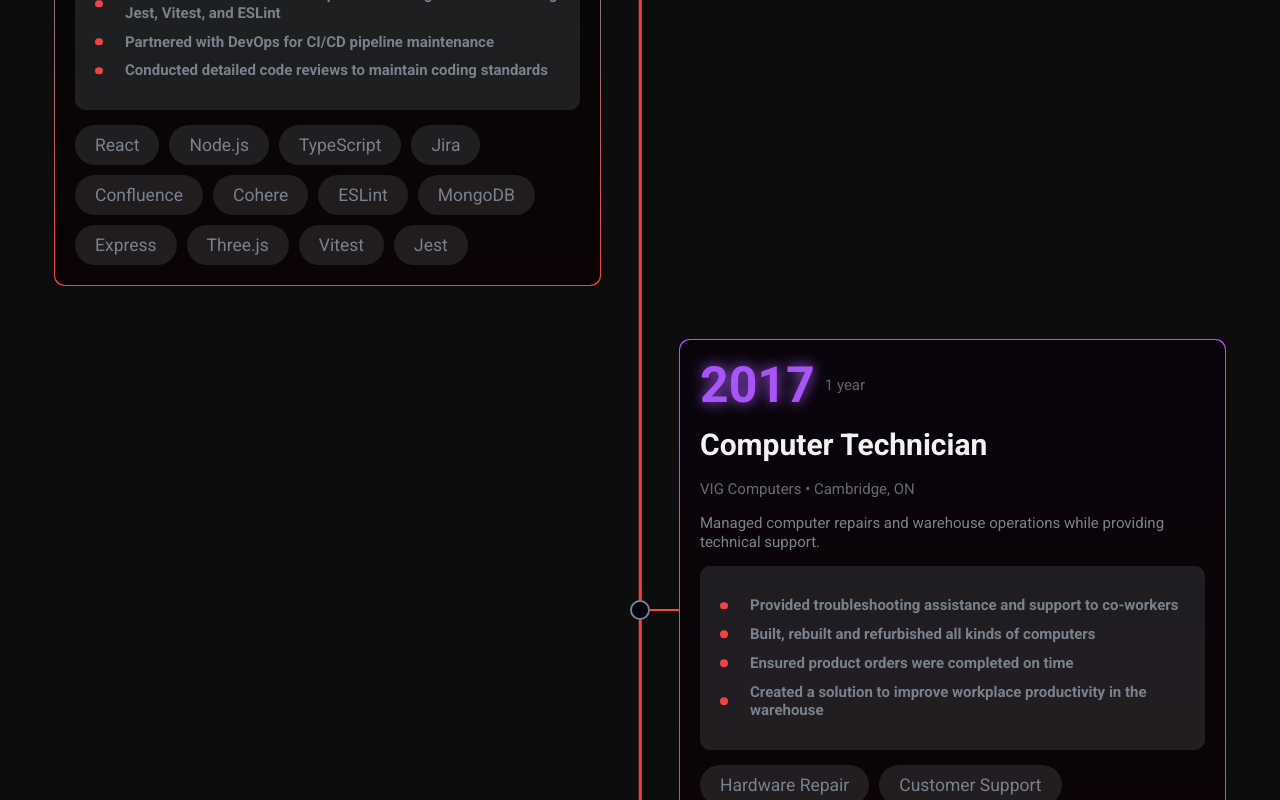
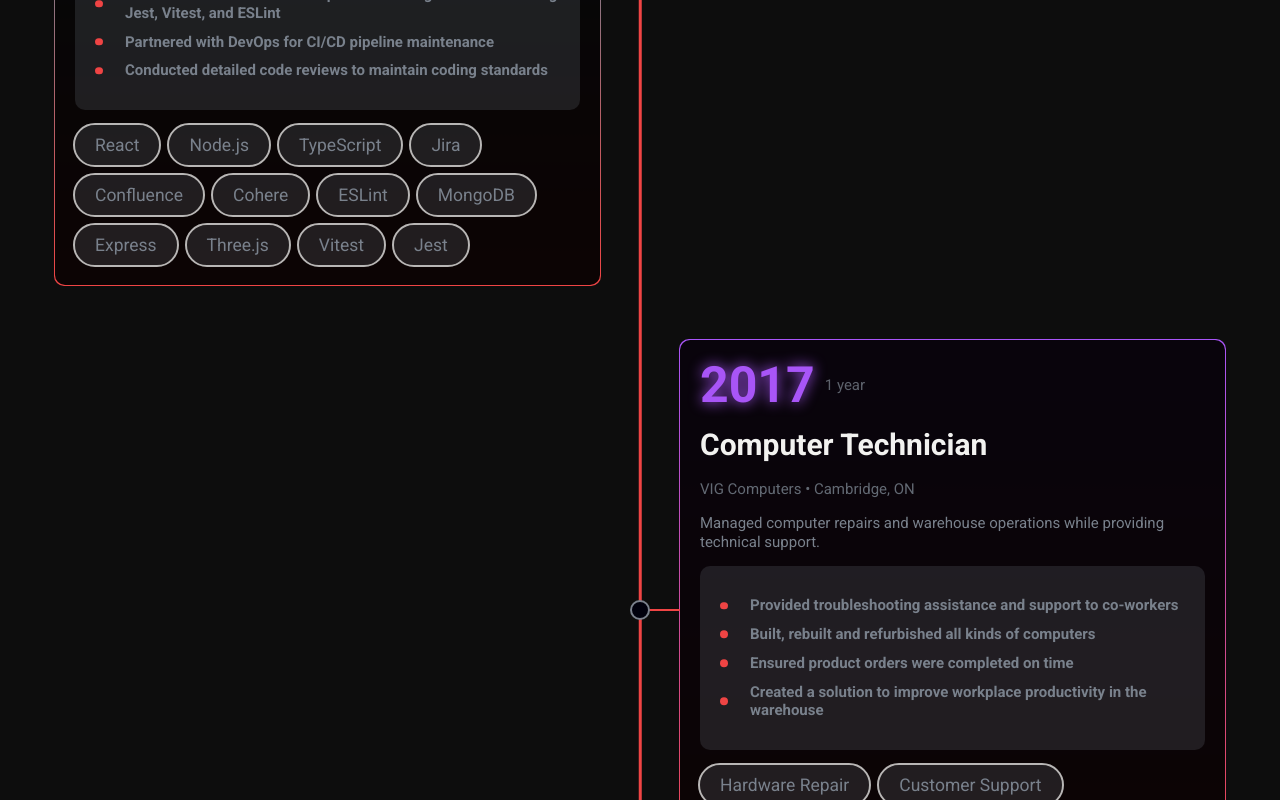
Before and after one commit to Babywise/islamahmed.ca, a React (Vite) app: page / in a window 1280 px wide. Shown: the part 1200-2000 px from the top of the page. Built offline with nearby package versions, Linux system fonts and the light colour scheme.

Commit message:
IA-78 converted tags to buttons

```diff
--- a/src/components/timeline/Timeline.tsx
+++ b/src/components/timeline/Timeline.tsx
@@ -45,9 +45,9 @@ function Timeline({ items }: { items: TimelineItem[] }) {
             {item.tags ? (
               <div className="tags">
                 {item.tags.map(tag => (
-                  <span className="tag" key={tag}>
+                  <button className="tag" key={tag} type="button">
                     {tag}
-                  </span>
+                  </button>
                 ))}
               </div>
             ) : null}
```
